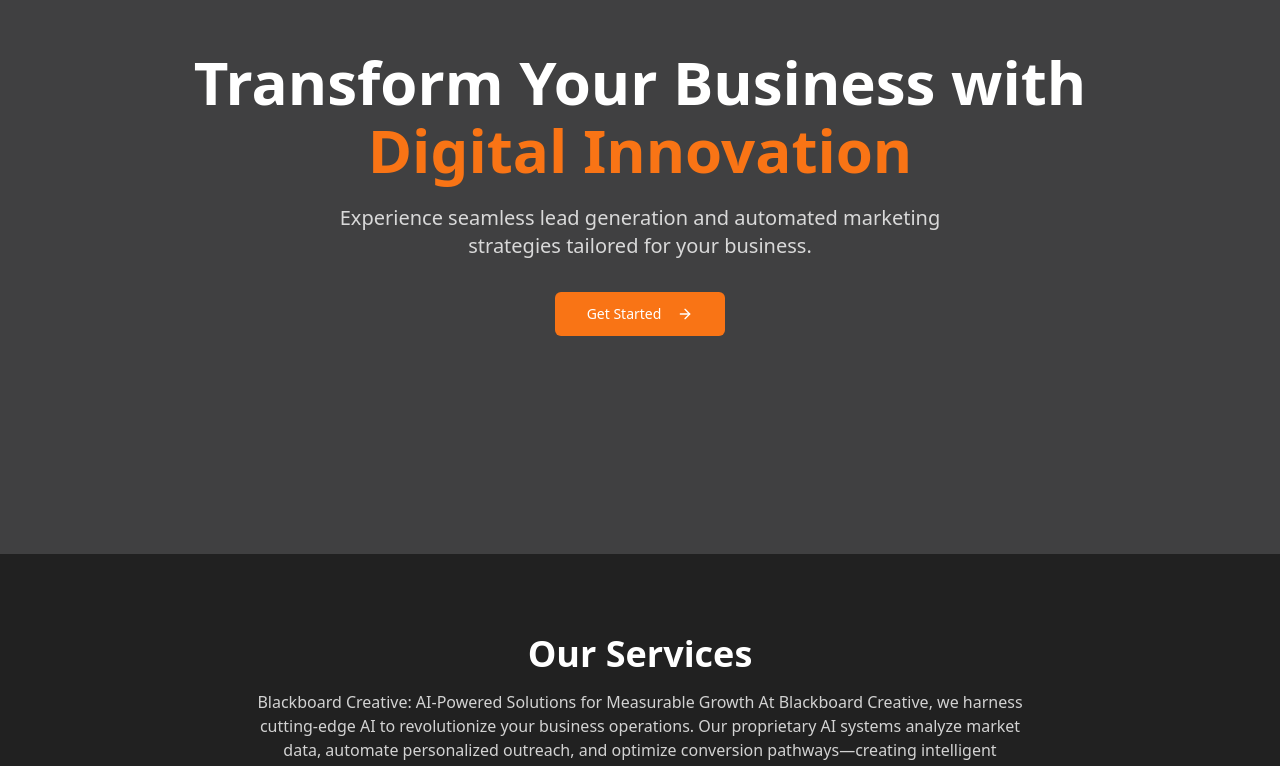
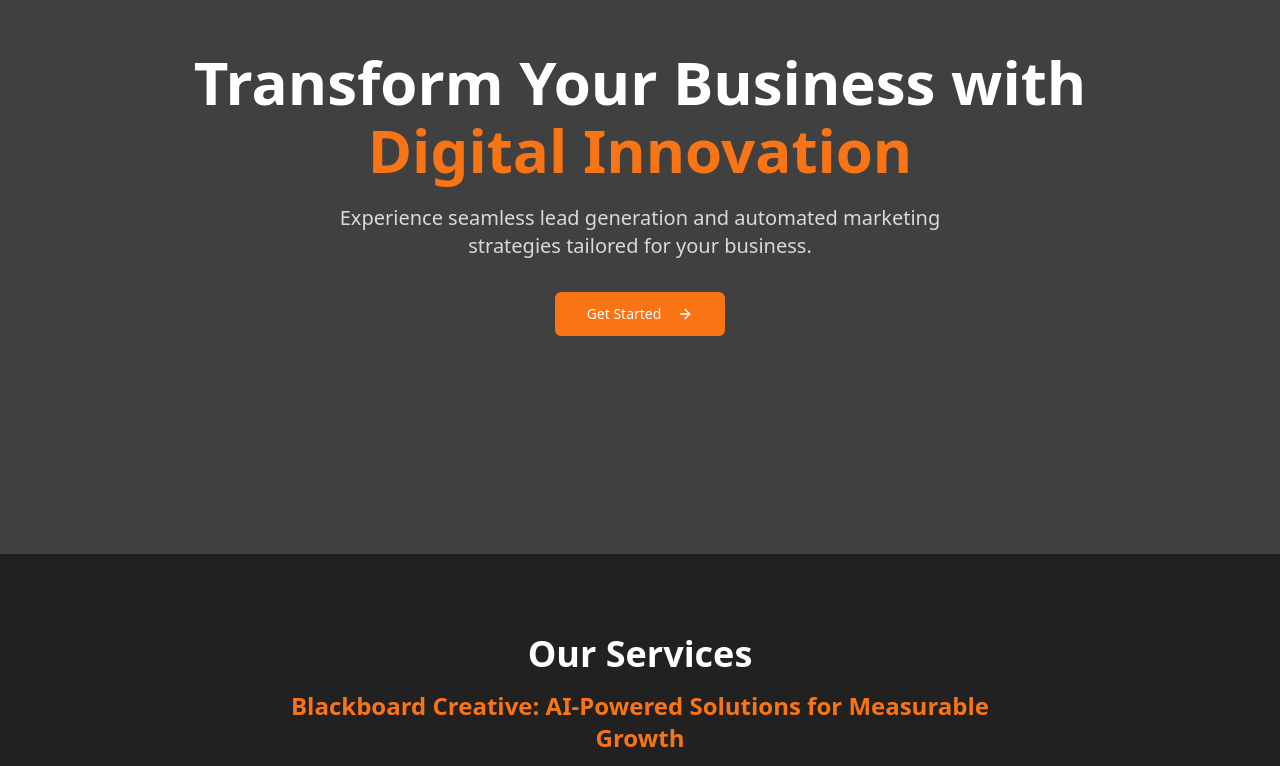
Before and after one commit to duronjackson/blackboard-landing-lounge, a React (Vite) app: page / in a window 1280 px wide. Shown: the part 166-932 px from the top of the page. Built offline with nearby package versions, Linux system fonts and the light colour scheme.

Commit message:
Add tagline to Services section
Bold the tagline in the Services section.

```diff
--- a/src/components/Services.tsx
+++ b/src/components/Services.tsx
@@ -32,8 +32,10 @@ export const Services = () => {
         <h2 className="text-3xl md:text-4xl font-bold text-center mb-4">
           Our Services
         </h2>
+        <p className="text-center font-bold text-xl md:text-2xl text-primary mb-4 max-w-3xl mx-auto">
+          Blackboard Creative: AI-Powered Solutions for Measurable Growth
+        </p>
         <p className="text-center text-foreground/80 mb-12 max-w-3xl mx-auto">
-          Blackboard Creative: AI-Powered Solutions for Measurable Growth
           At Blackboard Creative, we harness cutting-edge AI to revolutionize your business operations. Our proprietary AI systems analyze market data, automate personalized outreach, and optimize conversion pathways—creating intelligent business solutions that work while you sleep. We engineer these AI ecosystems to deliver predictable revenue streams and scalable growth specifically designed for coaches, consultants, and SaaS companies.  We don't sell services. We build revenue-generating systems that scale with your business.
         </p>
         <div className="grid md:grid-cols-2 gap-8">
```
